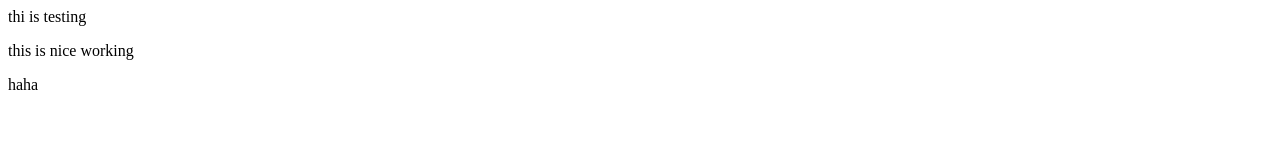
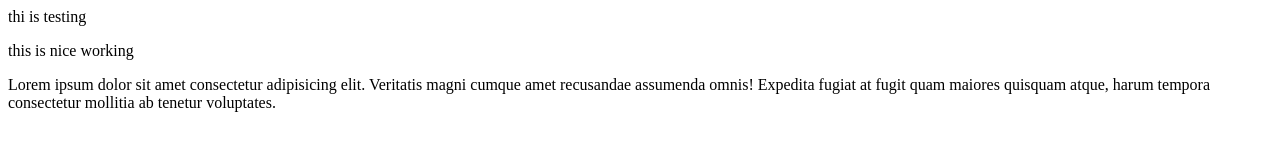
Before and after one commit to SwanPyaeSone999/gti-revert-test, a plain HTML site: page index.html in a window 1280 px wide. Drawn offline with Linux system fonts and the light colour scheme.

Commit message:
add loream in index.html

```diff
--- a/index.html
+++ b/index.html
@@ -9,6 +9,6 @@
 <body>
         <div>thi is testing</div>
         <p>this is nice working</p>
-        <p>haha</p>
+        <p>Lorem ipsum dolor sit amet consectetur adipisicing elit. Veritatis magni cumque amet recusandae assumenda omnis! Expedita fugiat at fugit quam maiores quisquam atque, harum tempora consectetur mollitia ab tenetur voluptates.</p>
 </body>
 </html>
```
